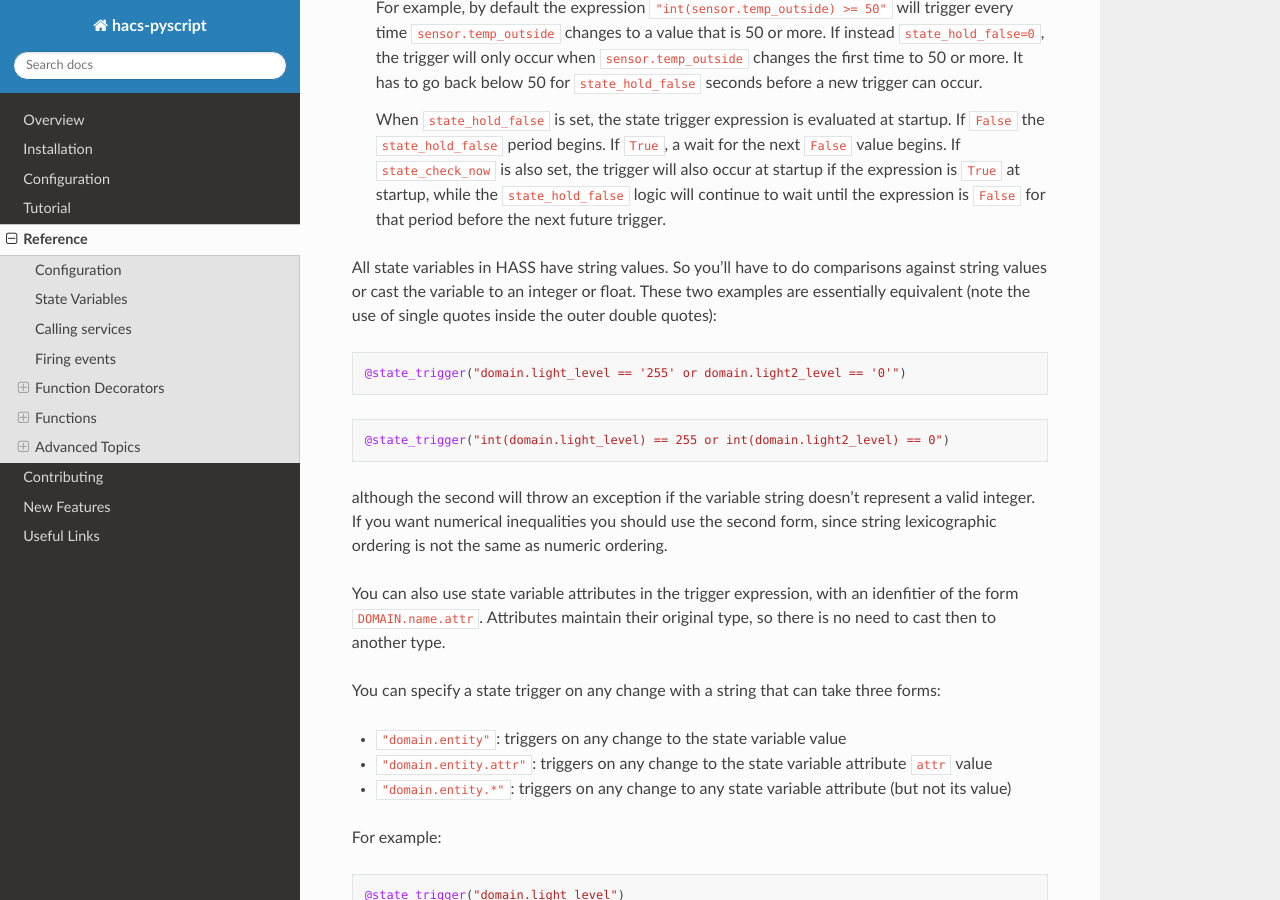
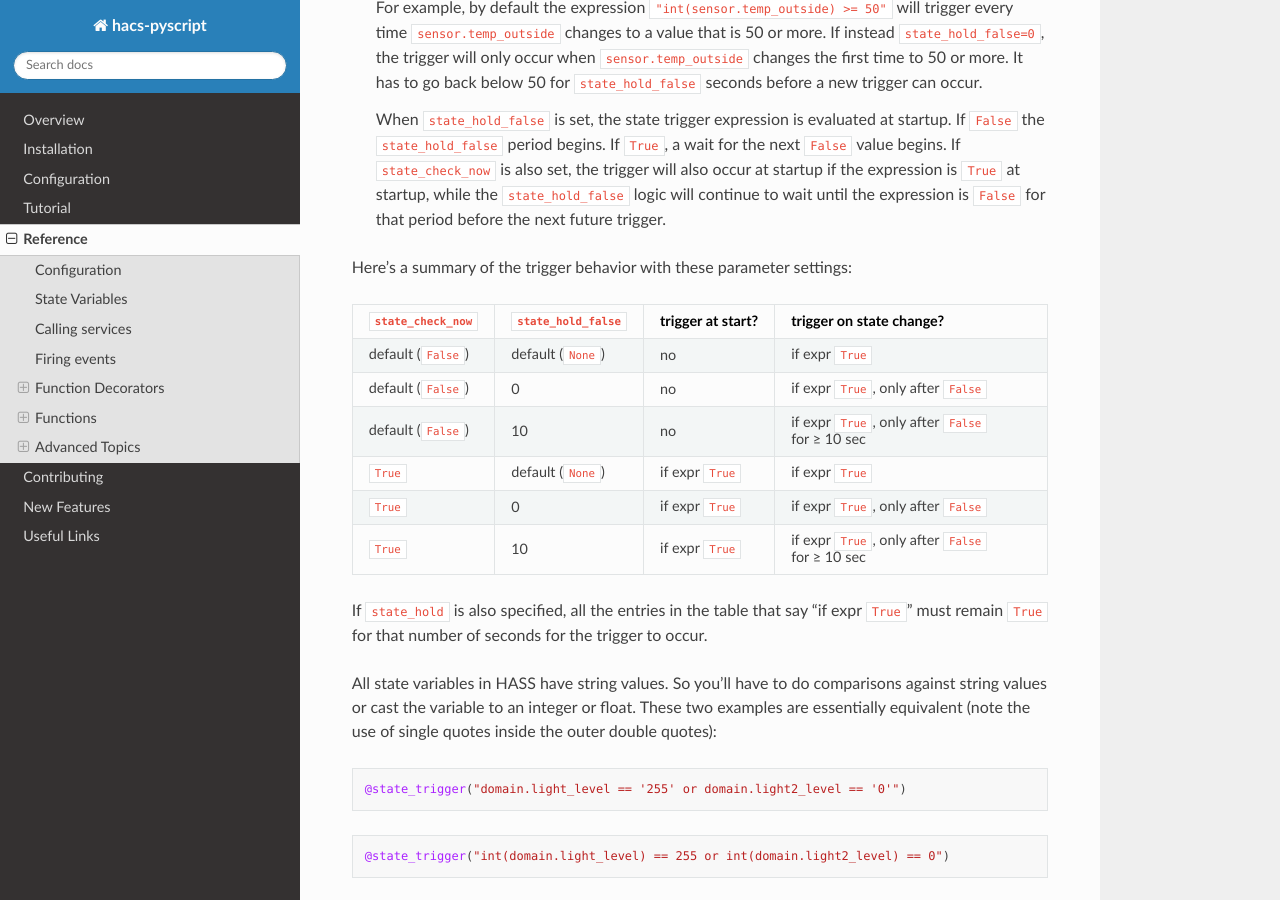
Before and after one commit to custom-components/pyscript, a Sphinx documentation site: the page built from docs/reference.rst, in a window 1280 px wide and 900 px high, scrolled down 6961 px. Built offline with Sphinx 7.4.7 and the Read the Docs theme 2.0.0, drawn with Linux system fonts in a browser that asks for light colours.

Commit message:
added table with some rows based on comments from #95

```diff
--- a/docs/new_features.rst
+++ b/docs/new_features.rst
@@ -38,7 +38,7 @@ The new features since 1.0.0 in master include:
 - All .py files below the ``pyscript/scripts`` directory are autoloaded, recursively.  Also, any
   file name or directory starting with ``#`` is skipped (including top-level and ``apps``), which is
   an in-place way of disabling a specific script, app or directory tree (#97).
-- ``del`` and new function ``state.delete()` can delete state variables and state variable attributes.
+- ``del`` and new function ``state.delete()`` can delete state variables and state variable attributes.
 
 Bug fixes since 1.0.0 in master include:
 
--- a/docs/reference.rst
+++ b/docs/reference.rst
@@ -321,6 +323,22 @@ Optional arguments are:
   If ``state_check_now`` is also set, the trigger will also occur at startup if the expression is
   ``True`` at startup, while the ``state_hold_false`` logic will continue to wait until the expression
   is ``False`` for that period before the next future trigger.
+
+Here's a summary of the trigger behavior with these parameter settings:
+
+=================== ==================== ================= ========================
+``state_check_now`` ``state_hold_false`` trigger at start? trigger on state change?
+=================== ==================== ================= ========================
+default (``False``) default (``None``)   no                if expr ``True``
+default (``False``) 0                    no                if expr ``True``, only after ``False``
+default (``False``) 10                   no                if expr ``True``, only after ``False`` for |geq| 10 sec
+``True``            default (``None``)   if expr ``True``  if expr ``True``
+``True``            0                    if expr ``True``  if expr ``True``, only after ``False``
+``True``            10                   if expr ``True``  if expr ``True``, only after ``False`` for |geq| 10 sec
+=================== ==================== ================= ========================
+
+If ``state_hold`` is also specified, all the entries in the table that say "if expr ``True``"
+must remain ``True`` for that number of seconds for the trigger to occur.
 
 All state variables in HASS have string values. So you’ll have to do comparisons against string
 values or cast the variable to an integer or float. These two examples are essentially equivalent
```
Also changed, not shown: other parts of docs/reference.rst (+2 -0 lines).
